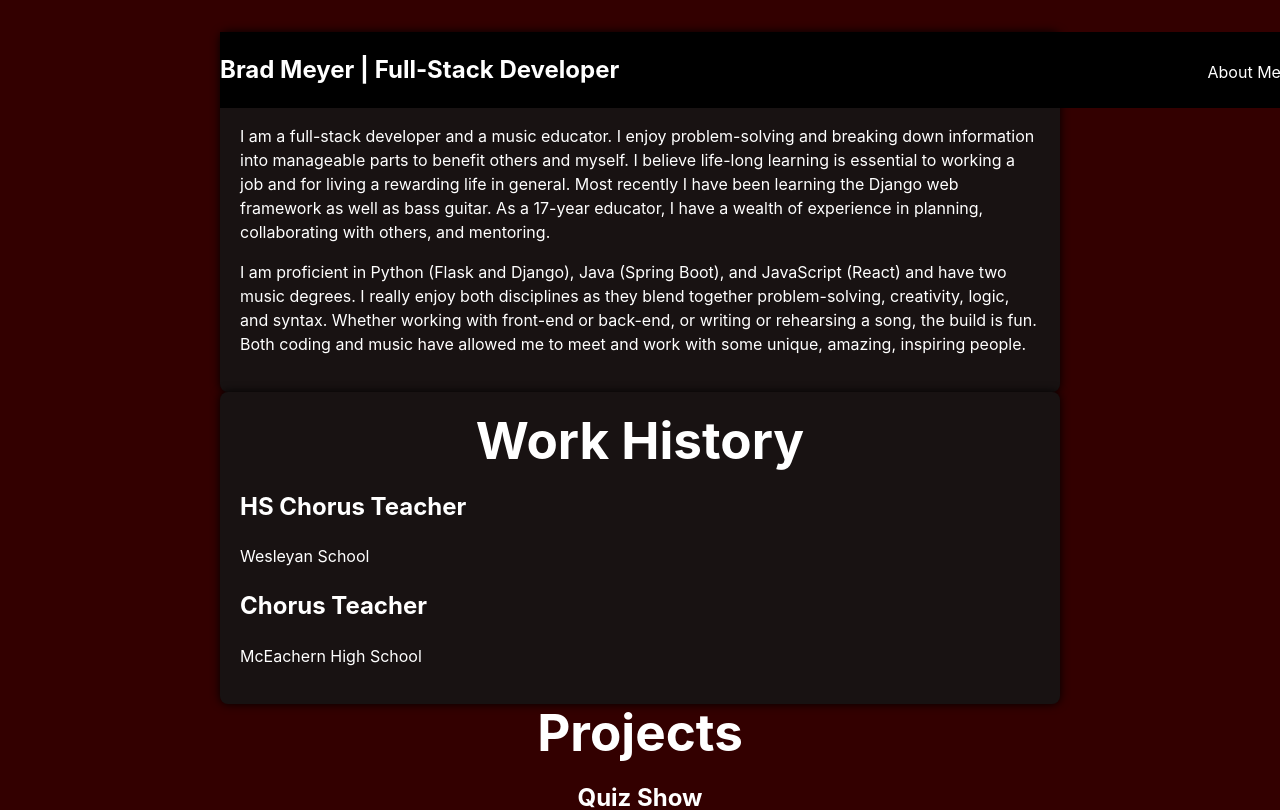
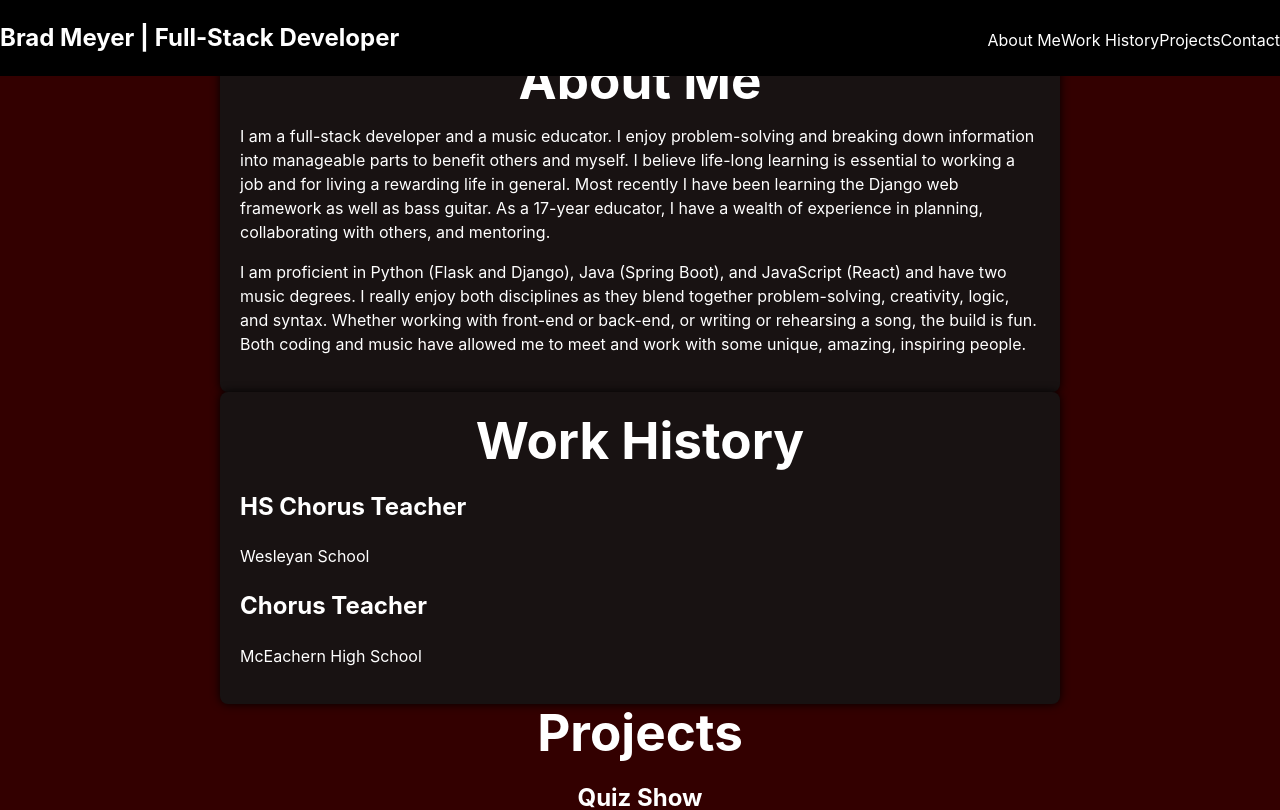
Before and after one commit to Wbradmeyer/vitePortfolio, a Vue app: page / in a window 1280 px wide. Shown: the top 810 px of the page. Built offline with nearby package versions, Linux system fonts and the light colour scheme.

Commit message:
fixed nav bar position

```diff
--- a/src/components/NavBar.vue
+++ b/src/components/NavBar.vue
@@ -27,6 +27,8 @@ import { ref } from 'vue'
   justify-content: space-between;
   align-items: baseline;
   position: fixed;
+  top: 0;
+  left: 0;
   background-color: black;
 }
 
```
